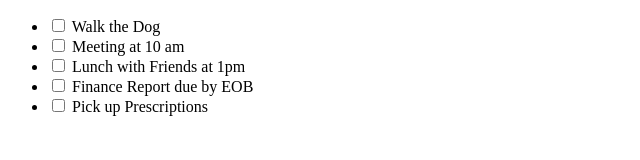
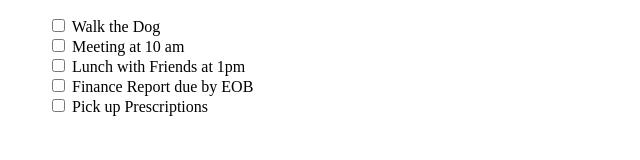
Before and after one commit to mellyons/Profile, a plain HTML site: page docs/ToDoList.html in a window 1280 px wide. Shown: the full height of the page, 0-640 px from the left. Drawn offline with Linux system fonts and the light colour scheme.

```diff
--- a/docs/ToDoStyles.css
+++ b/docs/ToDoStyles.css
@@ -16,6 +16,6 @@
 a:visited{
   color:#0f0f0f;
 }
-li {
-  text-decoration: none;
+ul {
+  list-style-type: none; /* Removes the bullets */
 }
```
